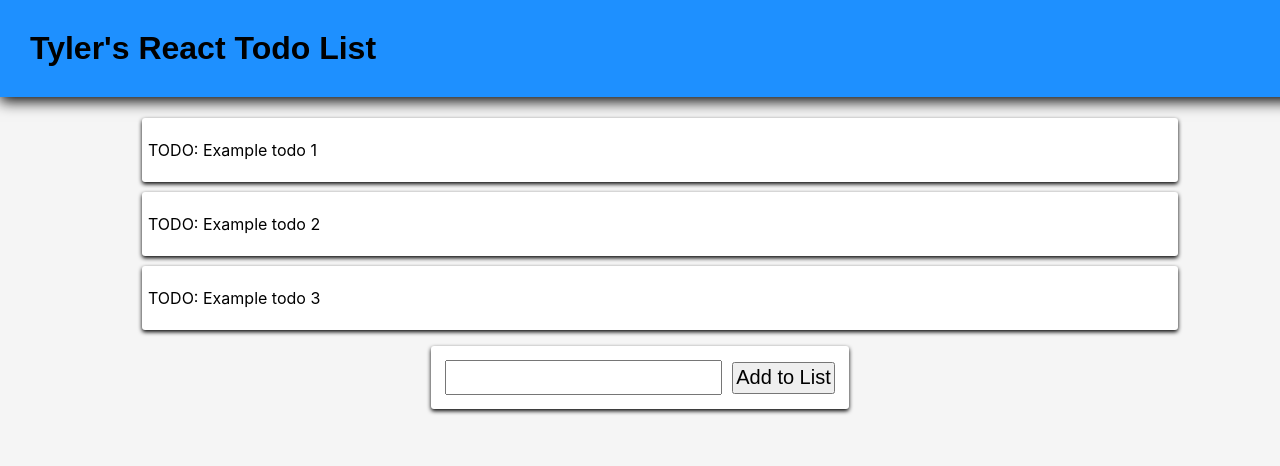
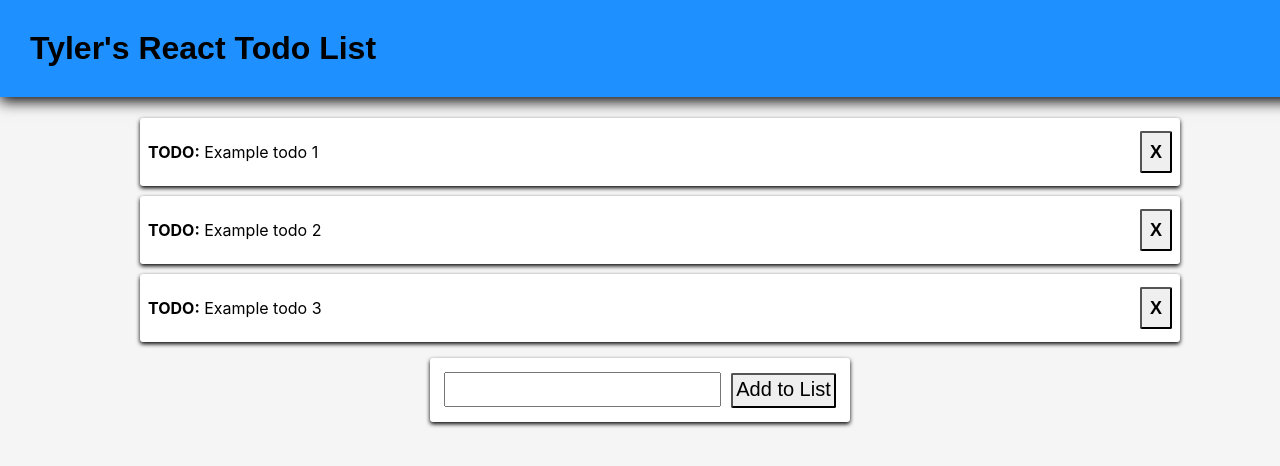
Before and after one commit to thatzenbuhler/todo-list, a React (Create React App) app: page / in a window 1280 px wide. Shown: the top 466 px of the page. Built offline with nearby package versions, Linux system fonts and the light colour scheme.

Commit message:
Added buttons for removing items

```diff
--- a/src/components/Controller.css
+++ b/src/components/Controller.css
@@ -15,5 +15,7 @@
 .button {
     font-size: 20px;
     margin-left: 10px;
-    padding: 2.5px;
+    padding: 3px;
+    padding-bottom: 4.5px;
+    border-radius: 2px;
 }
--- a/src/components/Item.css
+++ b/src/components/Item.css
@@ -1,16 +1,30 @@
 .Item {
     margin: 10px auto;
-    padding: 6px;
+    padding: 8px;
     background-color: white;
     border-radius: 3px;
     box-shadow: 0px 2px 4px;
     overflow-wrap: break-word;
+    display: flex;
+    justify-content: space-between;
     width: 80vw;
     -webkit-animation: fadein 1s; /* Safari, Chrome and Opera > 12.1 */
        -moz-animation: fadein 1s; /* Firefox < 16 */
         -ms-animation: fadein 1s; /* Internet Explorer */
          -o-animation: fadein 1s; /* Opera < 12.1 */
             animation: fadein 1s;
+}
+
+.todo {
+    font-size: 16px;
+}
+
+.todo_button {
+    padding: 8px;
+    margin-top: 5px;
+    margin-bottom: 5px;
+    border-radius: 2px;
+    font-size: 18px;
 }
 
 @keyframes fadein {
--- a/src/components/Item.js
+++ b/src/components/Item.js
@@ -2,12 +2,21 @@ import React from 'react';
 import './Item.css';
 
 class Item extends React.Component {
+    constructor(props) {
+        super();
+    }
+
+    remove = () => {
+        console.log("remove item");
+    }
+
     render() {
         return (
             <div className="Item">
-                <p>
-                    TODO: {this.props.todo}
+                <p className="todo">
+                    <strong>TODO:</strong> {this.props.todo}
                 </p>
+                <button className="todo_button" onClick={this.remove}><strong>X</strong></button>
             </div>
         );
     }
```
